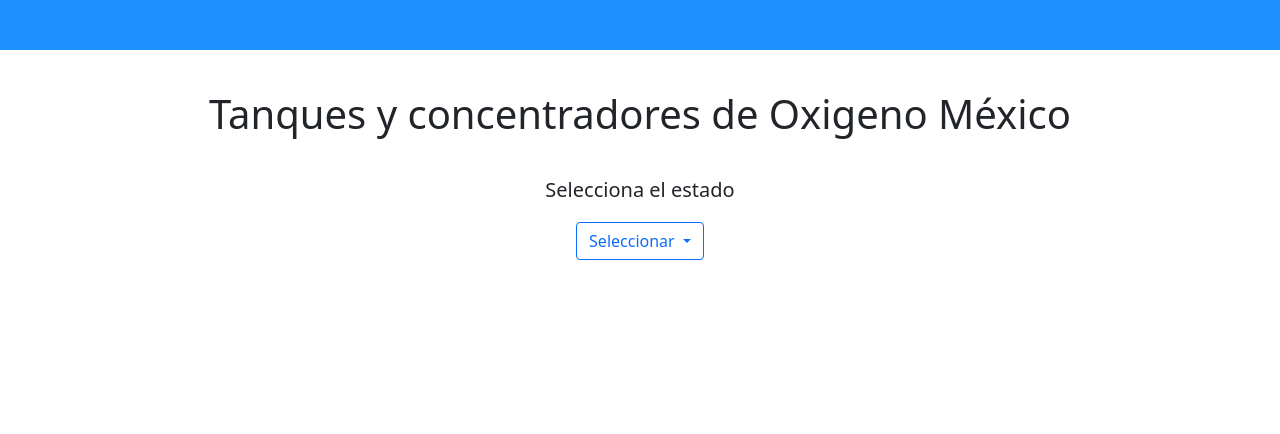
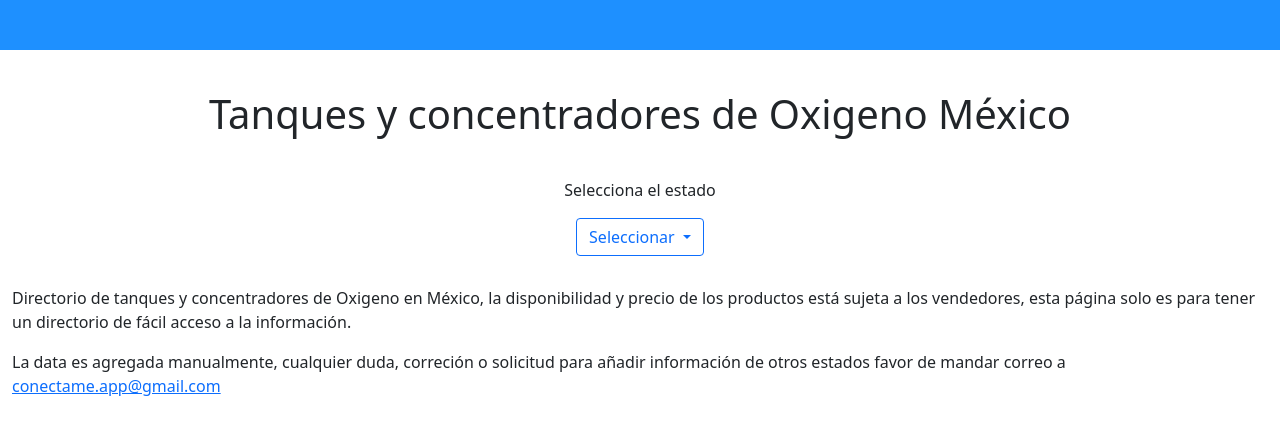
Before and after one commit to DYEWolf/tanques-oxigeno, an Angular app: page / in a window 1280 px wide. Shown: the top 434 px of the page. Built offline with nearby package versions, Linux system fonts and the light colour scheme.

Commit message:
added disclaimer

```diff
--- a/src/app/app.component.html
+++ b/src/app/app.component.html
@@ -6,7 +6,7 @@
 <div class="container-fluid">
   <h1 class="text-center">Tanques y concentradores de Oxigeno México</h1>
 
-  <h5 class="text-center">Selecciona el estado</h5>
+  <p class="text-center">Selecciona el estado</p>
 
   <div class="text-center dropdown-states">
     <div ngbDropdown class="d-inline-block">
@@ -49,4 +49,17 @@
       </tr>
     </tbody>
   </table>
+
+  <p>
+    Directorio de tanques y concentradores de Oxigeno en México, la
+    disponibilidad y precio de los productos está sujeta a los vendedores, esta
+    página solo es para tener un directorio de fácil acceso a la información.
+  </p>
+  <p>
+    La data es agregada manualmente, cualquier duda, correción o solicitud para
+    añadir información de otros estados favor de mandar correo a
+    <a href="mailto:conectame.app@gmail.com?subject=Soporte"
+      >conectame.app@gmail.com</a
+    >
+  </p>
 </div>
```
